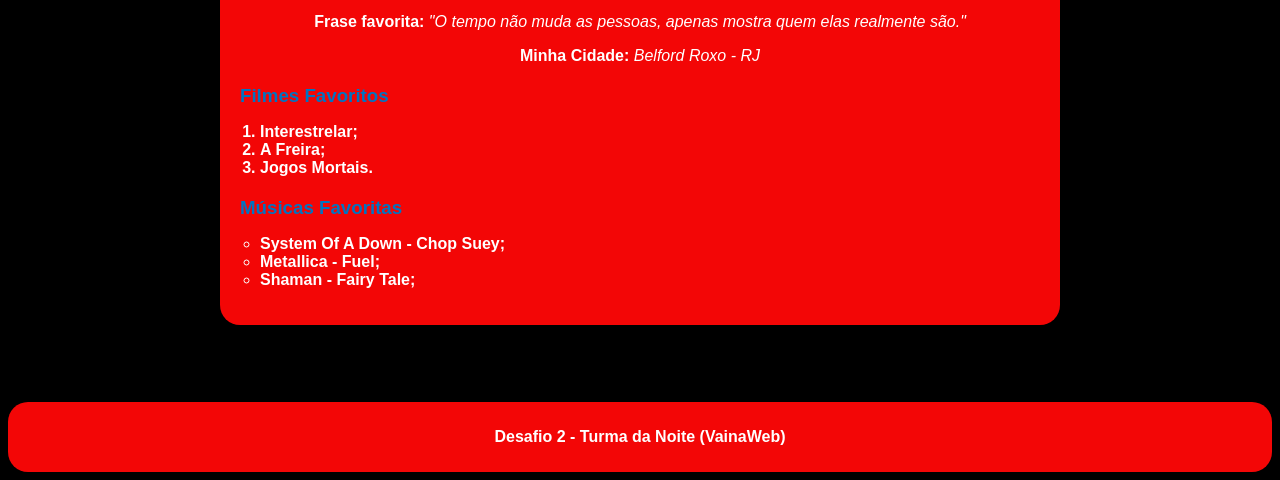
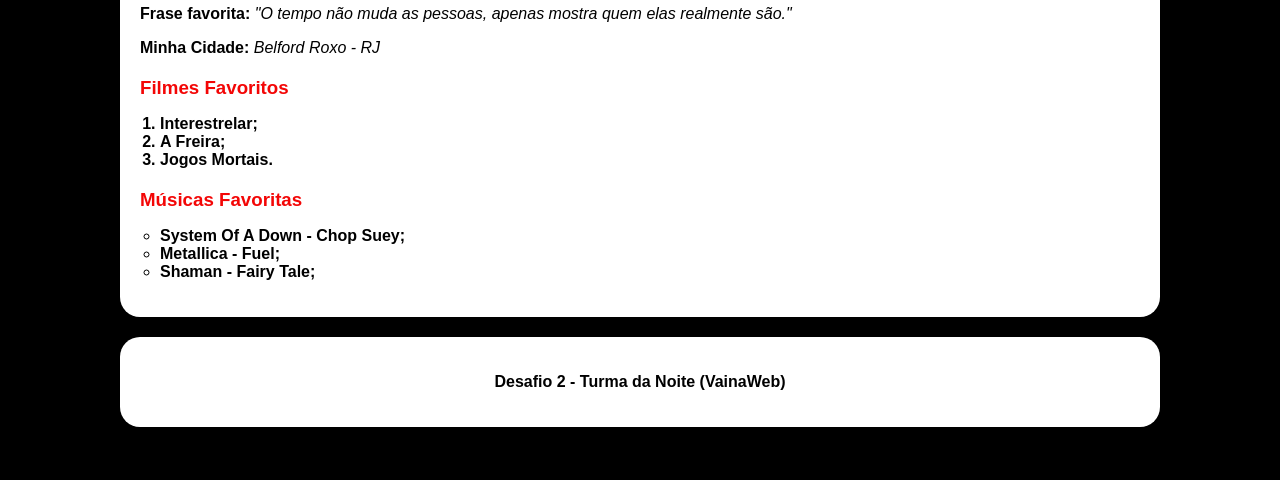
Before and after one commit to fmascena-dev/desafiovainaweb, a plain HTML site: page index.html in a window 1280 px wide. Shown: the part 336-816 px from the top of the page. Drawn offline with Linux system fonts and the light colour scheme.

Commit message:
alteracao

```diff
--- a/style.scss
+++ b/style.scss
@@ -1,26 +1,20 @@
-$primary-color: #0074c2;
-$background-color: #000000;
-
 body {
     font-family: sans-serif;
-    background-color: $background-color;
-    display: flex;
-    flex-direction: column;
-    min-height: 100vh;
-    color: #FFFFFF
+    background-color: #000000;
+    height: 20px;
+    color: #000000;
 }
 
 .container {
-    max-width: 800px;
+    width: 1000px;
     margin: 20px auto;
     padding: 20px;
-    background-color: #f30606;
-    border-radius: 20px;
-    box-shadow: 0 2px 5px rgba(0, 0, 0, 0.1);
+    background-color: #ffffff;
+    border-radius: 20px 20px;
 }
 
 .profile-header {
-    text-align: center;
+    text-align: left;
 }
 
 img {
@@ -36,7 +30,7 @@ img {
 }
 
 h3 {
-    color: $primary-color;
+    color: #f30606;
     margin-bottom: 10px;
 }
 
@@ -46,10 +40,11 @@ ol, ul {
 }
 
 footer {
-    background-color: #f30606;
+    background-color: #ffffff;
     text-align: center;
-    margin-top: auto;
-    padding: 10px;
+    width: 1000px;
+    margin: 5px auto;
+    padding: 20px;
     font-weight: bold;
     border-radius: 20px 20px;
 }
```
Also changed, not shown: index.html (+1 -0 lines), style.css, 1 other file.
